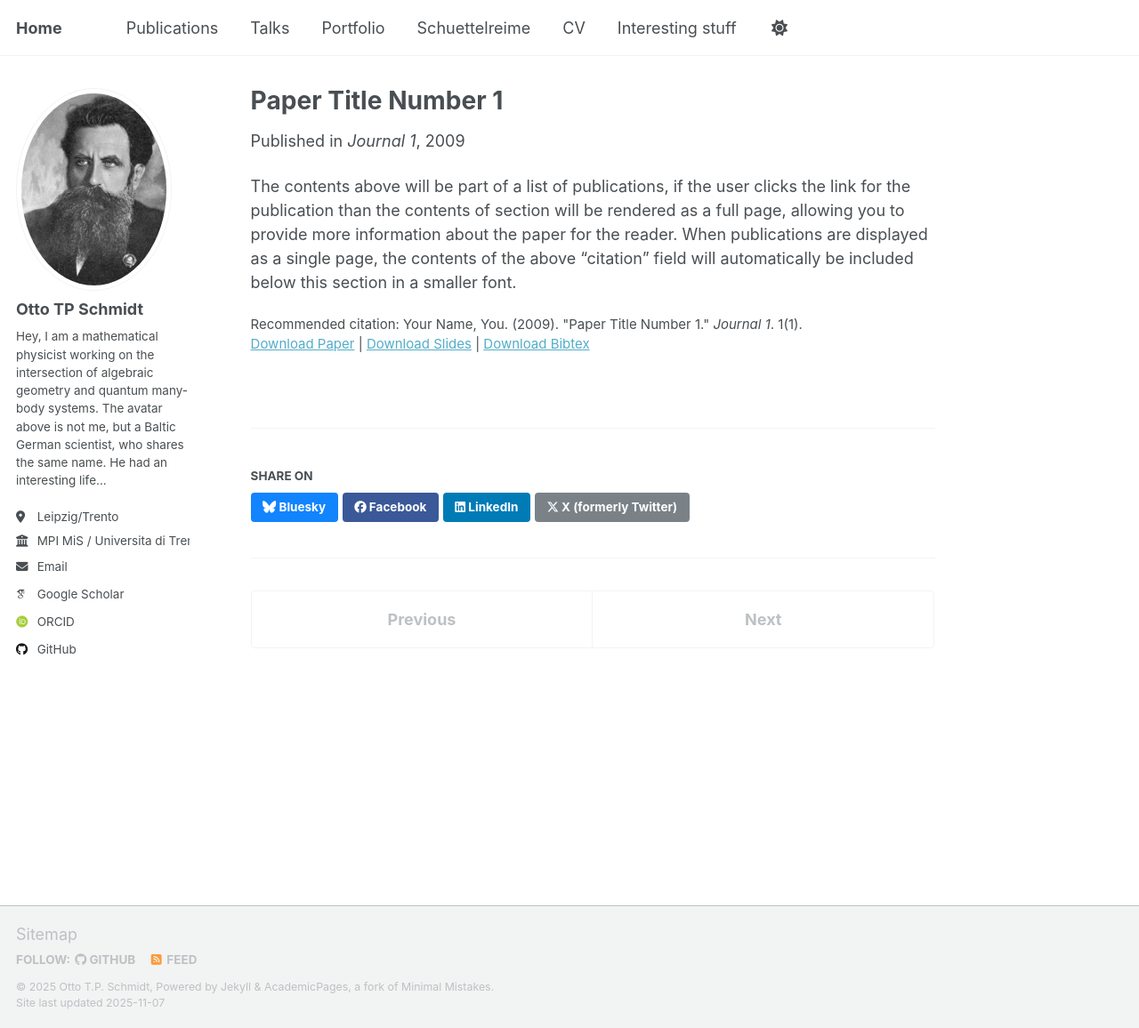
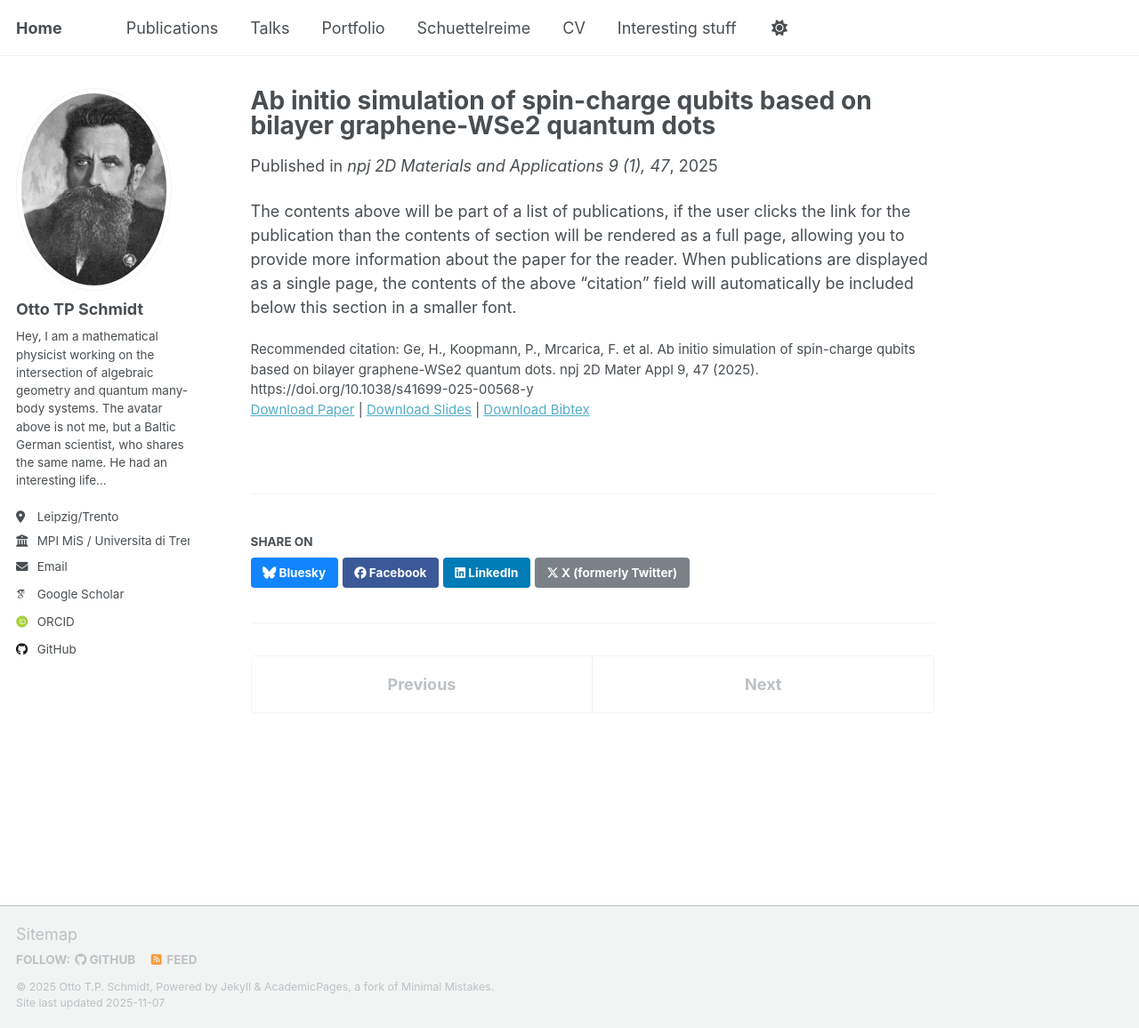
Before and after one commit to ottotpschmidt/ottotpschmidt.github.io, a Jekyll site: the page built from _publications/2009-10-01-paper-title-number-1.md, in a window 1280 px wide and 1156 px high. Shown: the whole window at 89% size. Built offline with Jekyll 4.4.1, drawn with Linux system fonts in a browser that asks for light colours; some web fonts are replaced; a script that is not in the unit is left out.

Commit message:
Revise publication details for paper on spin-charge qubits
Updated the title, excerpt, date, venue, and citation for the publication.

```diff
--- a/_publications/2009-10-01-paper-title-number-1.md
+++ b/_publications/2009-10-01-paper-title-number-1.md
@@ -1,14 +1,14 @@
 ---
-title: "Paper Title Number 1"
+title: "Ab initio simulation of spin-charge qubits based on bilayer graphene-WSe2 quantum dots"
 collection: publications
 category: manuscripts
 permalink: /publication/2009-10-01-paper-title-number-1
-excerpt: 'This paper is about the number 1. The number 2 is left for future work.'
-date: 2009-10-01
-venue: 'Journal 1'
+excerpt: 'In this paper we investigated a WSe2 heterostructure and proposed a novel scheme two define hyperentanglement between charge and spin.'
+date: 2025-05-12
+venue: 'npj 2D Materials and Applications 9 (1), 47'
 slidesurl: 'http://academicpages.github.io/files/slides1.pdf'
 paperurl: 'http://academicpages.github.io/files/paper1.pdf'
 bibtexurl: 'http://academicpages.github.io/files/bibtex1.bib'
-citation: 'Your Name, You. (2009). &quot;Paper Title Number 1.&quot; <i>Journal 1</i>. 1(1).'
+citation: 'Ge, H., Koopmann, P., Mrcarica, F. et al. Ab initio simulation of spin-charge qubits based on bilayer graphene-WSe2 quantum dots. npj 2D Mater Appl 9, 47 (2025). https://doi.org/10.1038/s41699-025-00568-y'
 ---
 The contents above will be part of a list of publications, if the user clicks the link for the publication than the contents of section will be rendered as a full page, allowing you to provide more information about the paper for the reader. When publications are displayed as a single page, the contents of the above "citation" field will automatically be included below this section in a smaller font.
```
